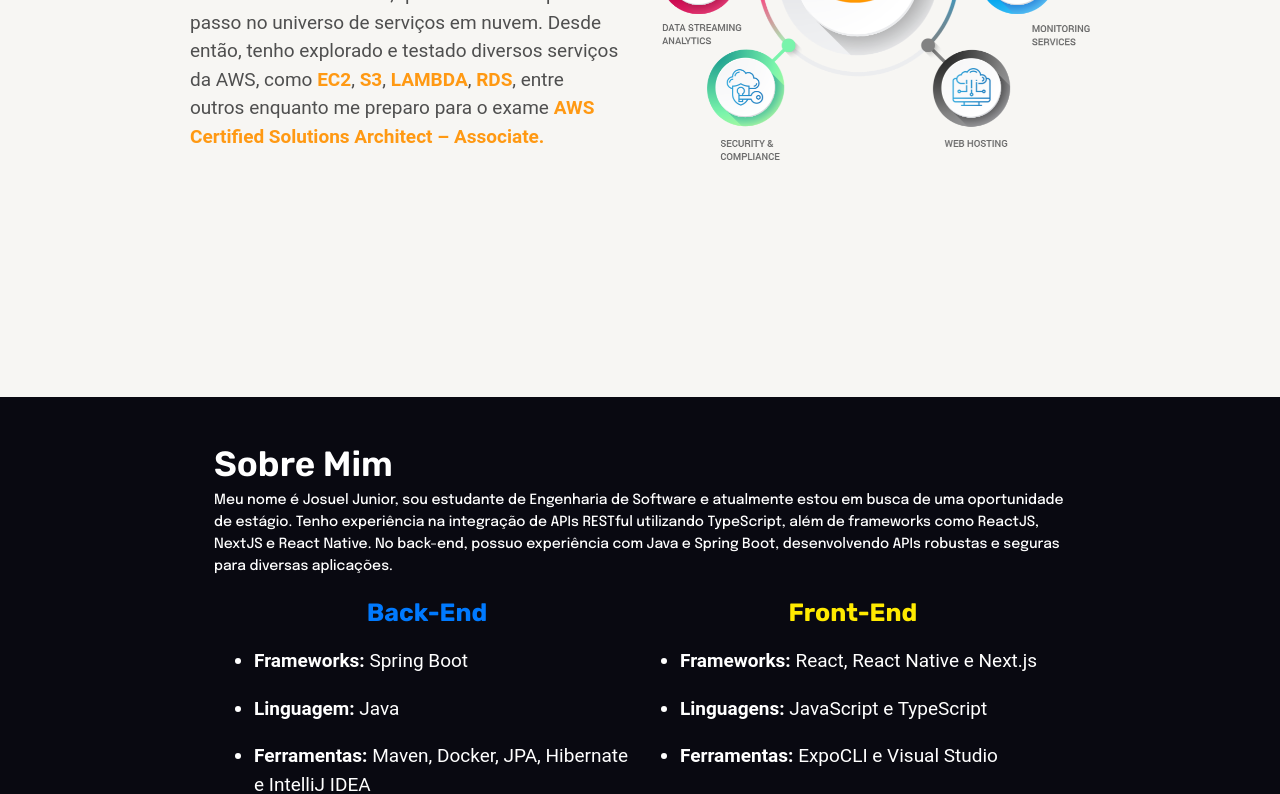
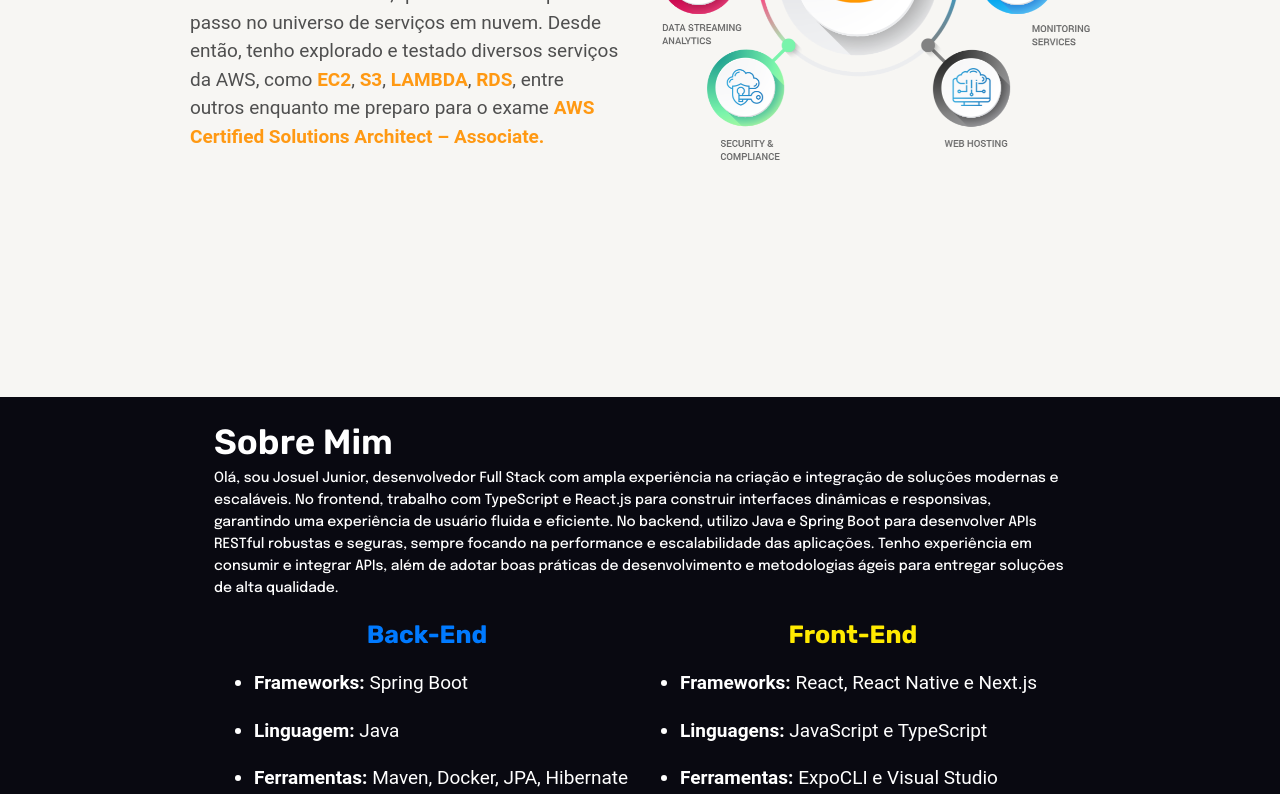
Before and after one commit to Josuel-Junior/newPortfolio, a React (Vite) app: page / in a window 1280 px wide. Shown: the part 1203-1997 px from the top of the page. Built offline with nearby package versions, Linux system fonts and the light colour scheme.

Commit message:
update text home

```diff
--- a/src/pages/AboutMe/AboutMe.tsx
+++ b/src/pages/AboutMe/AboutMe.tsx
@@ -32,12 +32,16 @@ export const AboutMe: React.FC = () => {
               mt: "5px",
             }}
           >
-            Meu nome é Josuel Junior, sou estudante de Engenharia de Software e
-            atualmente estou em busca de uma oportunidade de estágio. Tenho
-            experiência na integração de APIs RESTful utilizando TypeScript,
-            além de frameworks como ReactJS, NextJS e React Native. No back-end,
-            possuo experiência com Java e Spring Boot, desenvolvendo APIs
-            robustas e seguras para diversas aplicações.
+            Olá, sou Josuel Junior, desenvolvedor Full Stack com ampla
+            experiência na criação e integração de soluções modernas e
+            escaláveis. No frontend, trabalho com TypeScript e React.js para
+            construir interfaces dinâmicas e responsivas, garantindo uma
+            experiência de usuário fluida e eficiente. No backend, utilizo Java
+            e Spring Boot para desenvolver APIs RESTful robustas e seguras,
+            sempre focando na performance e escalabilidade das aplicações. Tenho
+            experiência em consumir e integrar APIs, além de adotar boas
+            práticas de desenvolvimento e metodologias ágeis para entregar
+            soluções de alta qualidade.
           </Typography>
         </Slide>
         <Grid2 container maxWidth="md" sx={{ mt: "10px", color: "#fff" }}>
--- a/src/pages/Home/index.tsx
+++ b/src/pages/Home/index.tsx
@@ -29,7 +29,7 @@ export const Home: React.FC = () => {
         <SectionInitial
           title={"Josuel Junior"}
           subTitle={
-            "Sou estudante de Engenharia de Software com experiência em desenvolvimento Full Stack."
+            "Desenvolvedor Full Stack"
           }
           actionButton={handleScroll}
           titleSecondScreen={"Docker"}
```
